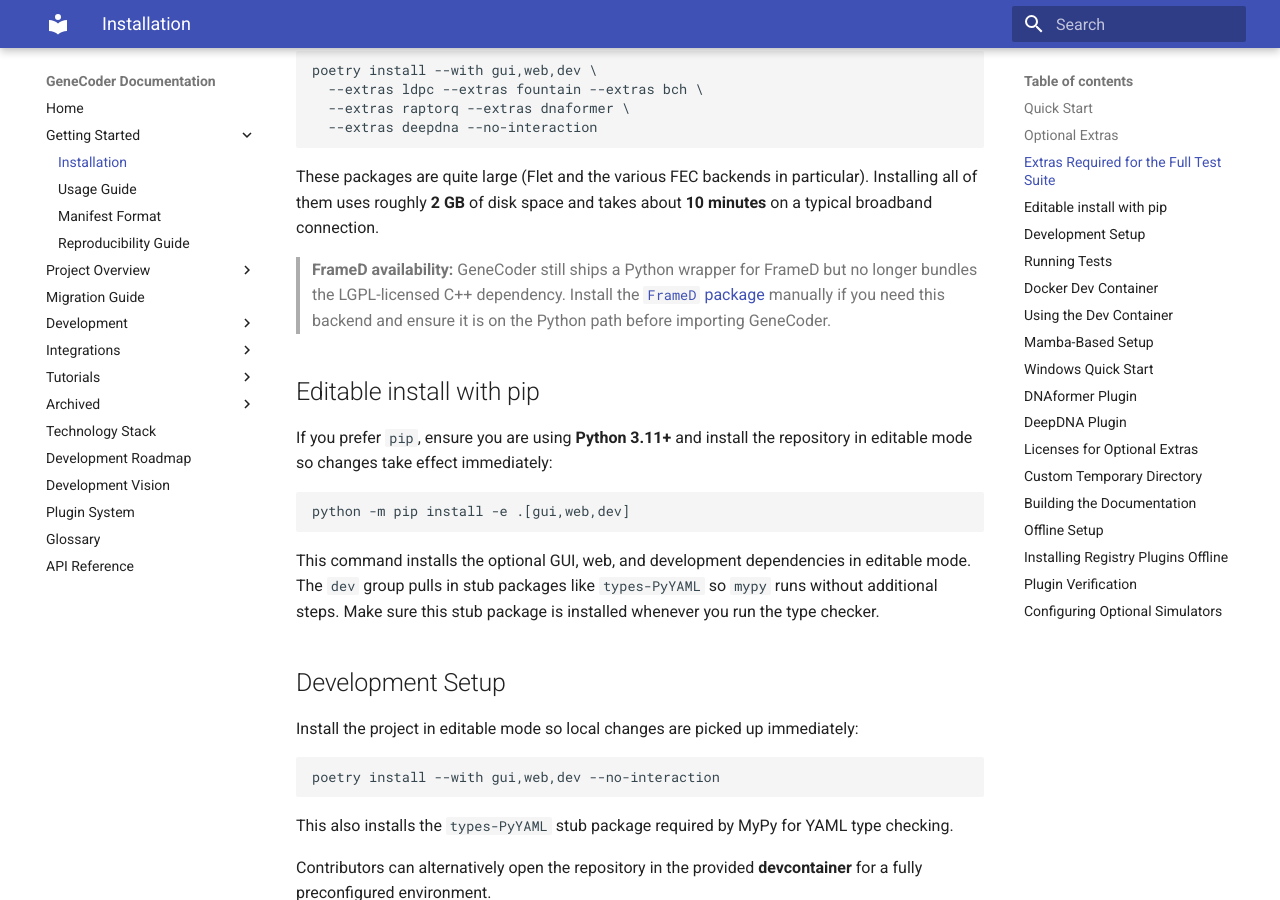
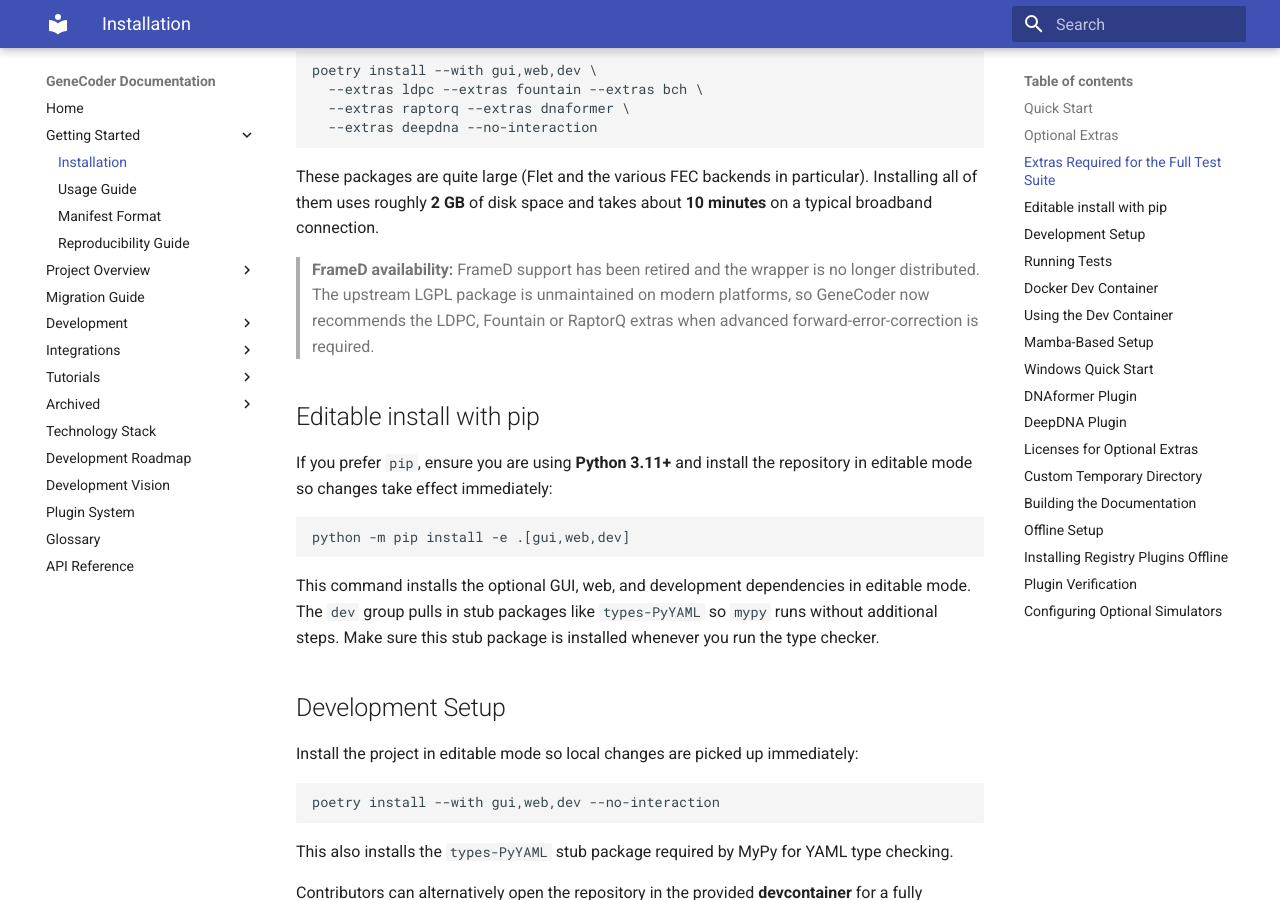
Before and after one commit to d0tTino/GeneCoder, an MkDocs documentation site: the page built from docs/installation.md, in a window 1280 px wide and 900 px high, scrolled down 1481 px. Built offline with MkDocs 1.6.1 and Material for MkDocs 9.7.7, drawn with Linux system fonts in a browser that asks for light colours; some of the changed text lies outside the part shown.

Commit message:
Document FrameD removal and alternatives

```diff
--- a/docs/installation.md
+++ b/docs/installation.md
@@ -62,10 +62,10 @@
 particular). Installing all of them uses roughly **2&nbsp;GB** of disk space and
 takes about **10&nbsp;minutes** on a typical broadband connection.
 
-> **FrameD availability:** GeneCoder still ships a Python wrapper for FrameD but
-> no longer bundles the LGPL-licensed C++ dependency. Install the
-> [`FrameD` package](https://pypi.org/project/FrameD/) manually if you need this
-> backend and ensure it is on the Python path before importing GeneCoder.
+> **FrameD availability:** FrameD support has been retired and the wrapper is no
+> longer distributed. The upstream LGPL package is unmaintained on modern
+> platforms, so GeneCoder now recommends the LDPC, Fountain or RaptorQ extras
+> when advanced forward-error-correction is required.
 
 ## Editable install with pip
 
@@ -182,9 +182,10 @@
 
 * **DeepDNA** &ndash; [MIT](https://opensource.org/license/mit/)
 
-FrameD remains available under the LGPL but must be installed separately as it
-is no longer distributed with GeneCoder. Other components are only needed when
-installing the corresponding extras.
+FrameD is no longer supported by GeneCoder because the upstream project is
+unmaintained. LDPC, Fountain and RaptorQ extras provide advanced
+forward-error-correction under permissive licenses. Other components are only
+needed when installing the corresponding extras.
 
 ## Custom Temporary Directory
 
```
Also changed, not shown: CHANGELOG.md (+2 -0 lines), README.md (+9 -4 lines), docs/features.md (+1 -1 lines), docs/technology_stack.md (+5 -4 lines).
